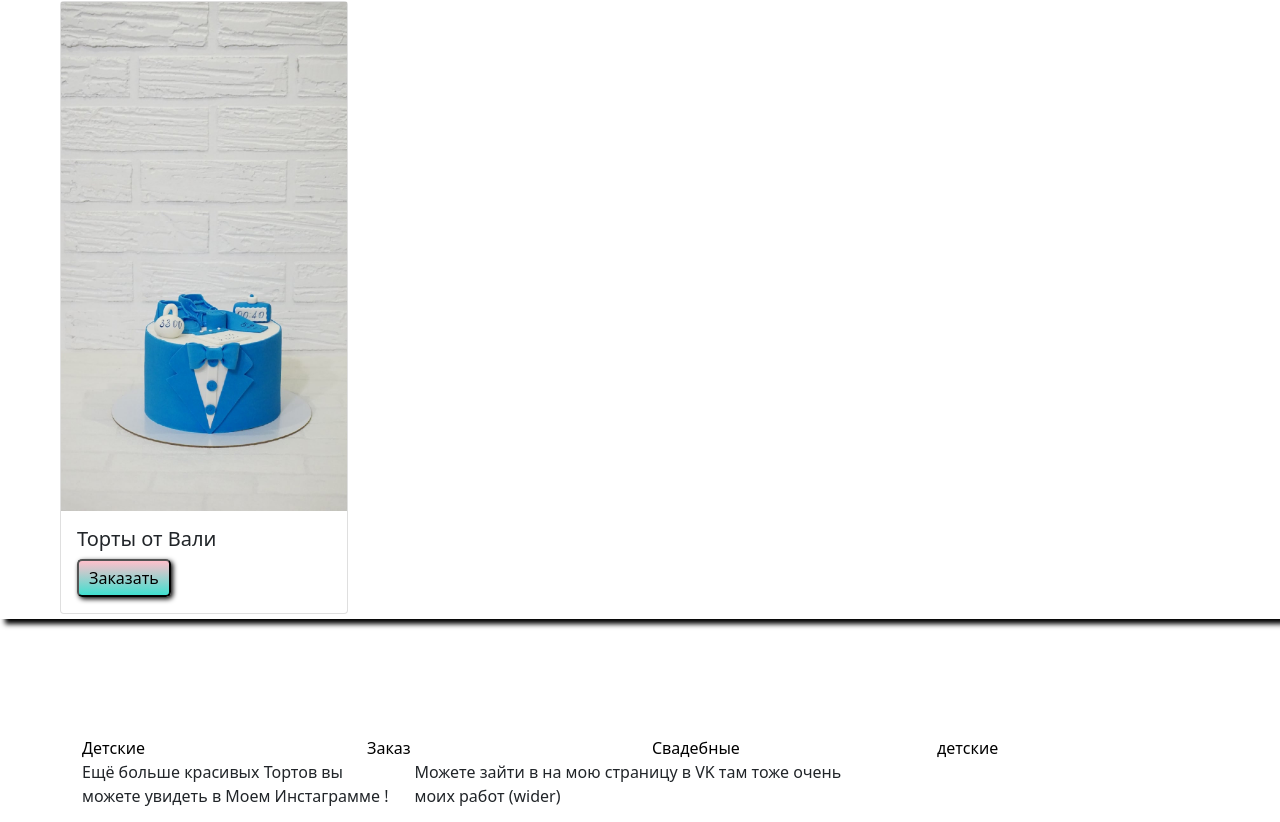
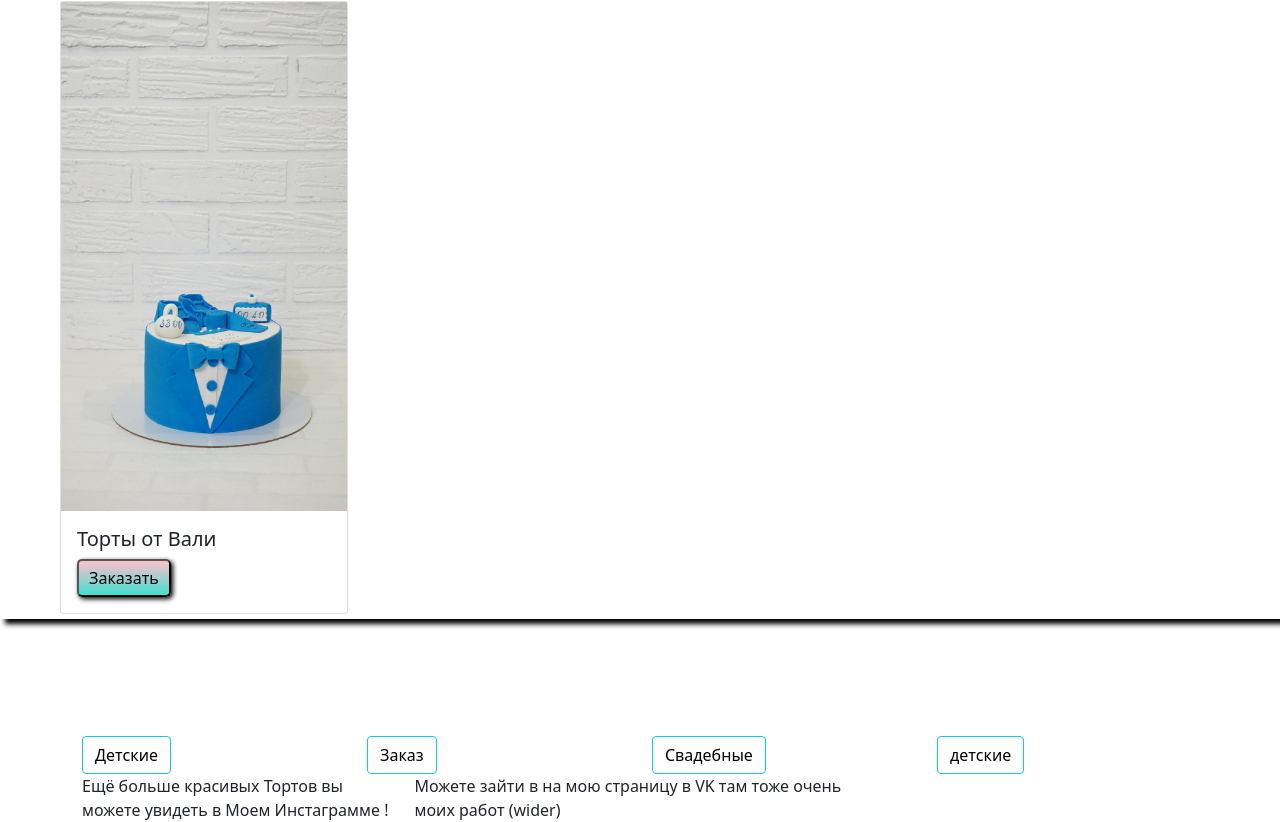
Before and after one commit to sergeianip20/rop, a Next.js app: page /secon in a window 1280 px wide. Shown: the part 1430-2252 px from the top of the page. Built offline with nearby package versions, Linux system fonts and the light colour scheme.

Commit message:
Update secon.js

```diff
--- a/pages/secon.js
+++ b/pages/secon.js
@@ -244,10 +244,10 @@ placeholder="напишите имя"/>
 </div>
 <Container>
   <Row>
-      <Col><Link href= '/secon'><a className = {s.sa}>Детские</a></Link></Col>
-  <Col><Link href= '/'><a className = {s.sa}>Заказ</a></Link></Col>
- <Col><Link href= '/price'><a className = {s.sa}>Свадебные</a></Link></Col>
-<Col><Link href= '/'><a className = {s.sa}>детские</a></Link></Col>
+      <Col>  <Button variant="outline-info"><Link href= '/secon'><a className = {s.sa}>Детские</a></Link></Button>  </Col>
+  <Col><Button variant="outline-info"><Link href= '/'><a className = {s.sa}>Заказ</a></Link></Button></Col>
+ <Col><Button variant="outline-info"><Link href= '/price'><a className = {s.sa}>Свадебные</a></Link></Button></Col>
+<Col><Button variant="outline-info"><Link href= '/'><a className = {s.sa}>детские</a></Link></Button></Col>
   </Row>
   <Row>
     <Col> Ещё больше красивых Тортов вы можете увидеть в Моем Инстаграмме !</Col>
```
